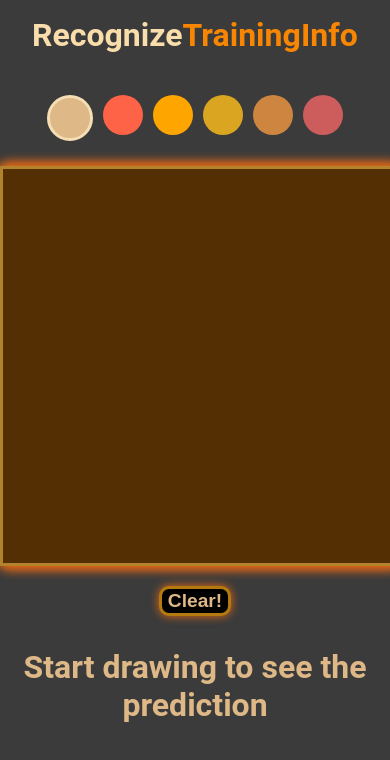
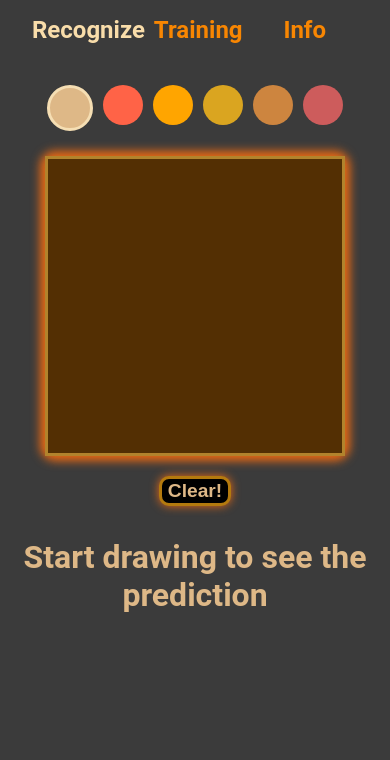
Before and after one commit to tvili10/Frontend-for-my-Digit-Recognizer-project, a React (Create React App) app: page / in a window 390 px wide. Shown: the top 760 px of the page. Built offline with nearby package versions, Linux system fonts and the light colour scheme.

Commit message:
Added minimal mobile optimalization

```diff
--- a/src/styles/drawingboardstyle.css
+++ b/src/styles/drawingboardstyle.css
@@ -56,3 +56,10 @@ td {
 .color-box.selected {
   border: 3px solid wheat;
 }
+
+@media screen and (max-width: 500px) {
+  .drawingboard {
+    width: 300px;
+    height: 300px;
+  }
+}
--- a/src/styles/navbarstyle.css
+++ b/src/styles/navbarstyle.css
@@ -29,3 +29,13 @@
     width: 100%;
     text-align: center;
 }
+
+@media screen and (max-width: 500px) {
+    .nav-link {
+        font-size: 1.5em;
+    }
+
+    .selected-link {
+        font-size: 1.5em;
+    }
+}
```
